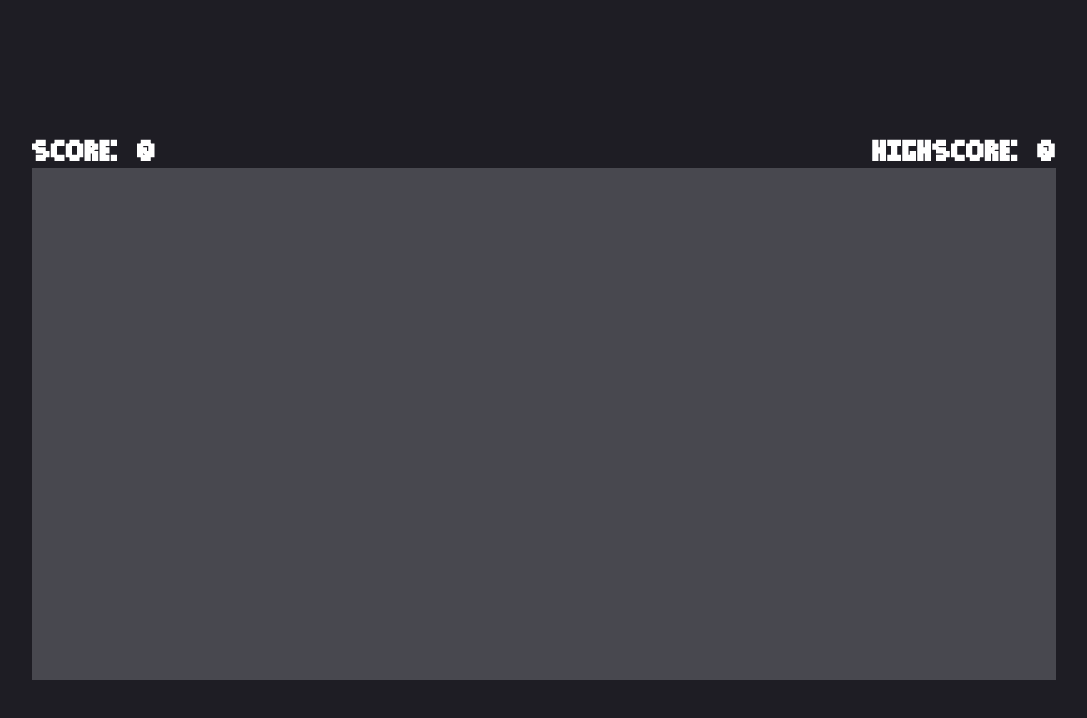
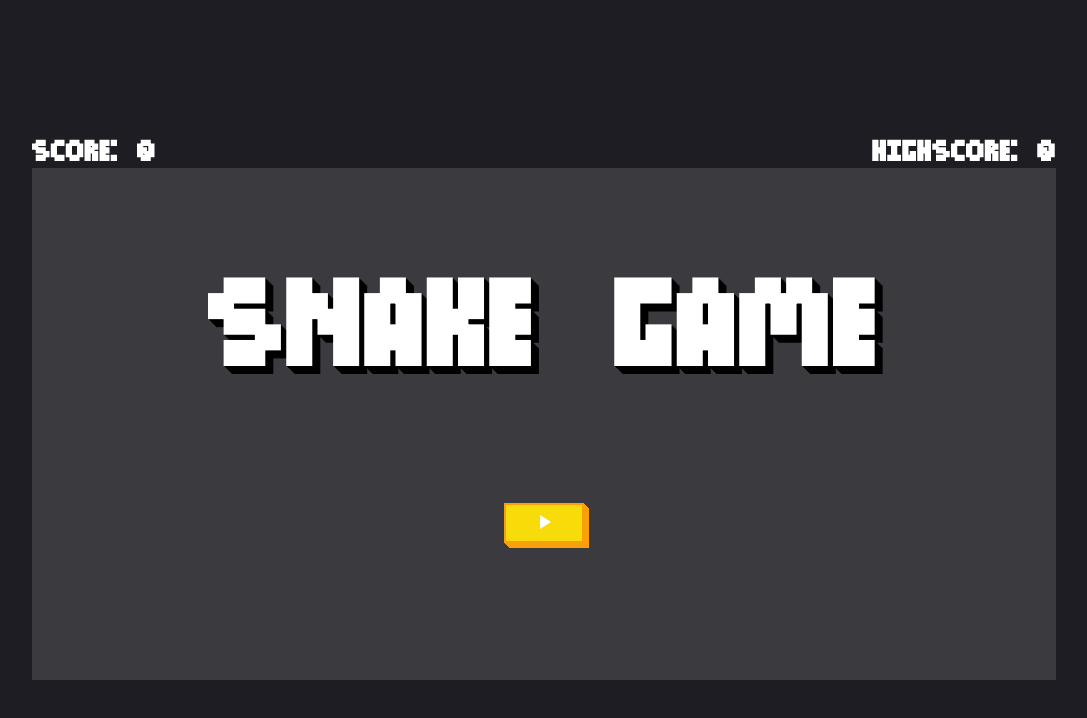
Before and after one commit to isaqgs/Snake-Game, a plain HTML site: page index.html in a window 1280 px wide. Shown: the whole page, without its empty margins (96-1183 px from the left). Drawn offline with Linux system fonts and the light colour scheme.

Commit message:
Interface de usuário implementada

```diff
--- a/assets/css/style.css
+++ b/assets/css/style.css
@@ -7,6 +7,7 @@
     margin: 0;
     padding: 0;
     font-family: 'Pixels';
+    box-sizing: border-box;
 }
 
 h1 {
@@ -18,6 +19,7 @@ body {
 }
 
 canvas {
+    position: relative;
     background: #48484f;
 }
 
@@ -32,8 +34,68 @@ canvas {
     display: inline-block;
 }
 
-#container > div > div {
+.score {
     display: flex;
     color: white;
     justify-content: space-between;
+    user-select: none;
 }
+
+:root {
+    --btn-bg: #f7dc0a;
+    --btn-bs: #FA9F0D;
+}
+
+#btnStart {
+    width: 80px;
+    height: 40px;
+    border: 2px solid #FA9F0D;
+    box-shadow: 1px 1px 0px 0px var(--btn-bs), 2px 2px 0px 0px var(--btn-bs), 3px 3px 0px 0px var(--btn-bs), 4px 4px 0px 0px var(--btn-bs), 5px 5px 0px 0px var(--btn-bs);
+    background: var(--btn-bg);
+    position: relative;
+    cursor: pointer;
+    animation: btnAnimation 2s infinite;
+    margin-top: 110px;
+}
+
+#btnStart:active {
+    box-shadow: 0px 0px 0px 0px;
+    top: 5px;
+    left: 5px
+}
+
+#menu {
+    position: absolute;
+    z-index: 1;
+    width: 1024px;
+    height: 512px;
+    text-align: center;
+    background: rgba(0, 0, 0, .2);
+}
+
+#titulo {
+    margin-top: 20px;
+    user-select: none;
+    color: white;
+    font-size: 250px;
+    text-shadow:
+        1px 1px 0 black,
+        2px 2px 0 black,
+        3px 3px 0 black,
+        4px 4px 0 black,
+        5px 5px 0 black,
+        6px 6px 0 black,
+        7px 7px 0 black,
+        8px 8px 0 black;
+}
+/* @keyframes btnAnimation {
+    50% {
+        width: 86px;
+        height: 43px;
+    }
+
+    100% {
+        width: 80px;
+        height: 40px;
+    }
+} */
--- a/index.html
+++ b/index.html
@@ -12,13 +12,20 @@
 <body>
     <div id="container">
         <div>
-            <div>
+            <div class="score">
                 <h1>
                     Score: <span id="score">0</span>
                 </h1>
                 <h1>
                     Highscore: <span id="highscore">0</span>
                 </h1>
+            </div>
+
+            <div id="menu">
+                <h1 id="titulo">Snake Game</h1>
+                <button id="btnStart" onclick="startGame()">
+                    <img src="assets/svg/play.svg">
+                </button>
             </div>
 
             <canvas height="512" width="1024"></canvas>
--- a/js/script.js
+++ b/js/script.js
@@ -43,8 +43,12 @@ let food = {
     x: 0,
     y: 0
 }
+
 let canvas = document.querySelector('canvas').getContext('2d')
 let score, newDirection, snake, atualizar, actualDirection
+
+let menu = document.getElementById("menu")
+let button = document.querySelector("img")
 
 window.addEventListener("keydown", (e) => {
 
@@ -57,9 +61,9 @@ window.addEventListener("keydown", (e) => {
 
 })
 
-startGame()
+function startGame() {
+    menu.style.display = "none"
 
-function startGame() {
     score = 0
     document.getElementById("score").textContent = score
     snake = [{
@@ -77,7 +81,9 @@ function startGame() {
         if (perdeu()) {
             audio.death.play()
             clearInterval(atualizar)
-            if (confirm('Você perdeu! Deseja reiniciar?')) startGame()
+            menu.style.display = "block"
+            button.src = "assets/svg/reset.svg"
+            document.getElementById("titulo").textContent = "Game Over"
         }
 
     }, 1000 / 15)
```
Also changed, not shown: assets/svg/play.svg (added), assets/svg/reset.svg (added).
